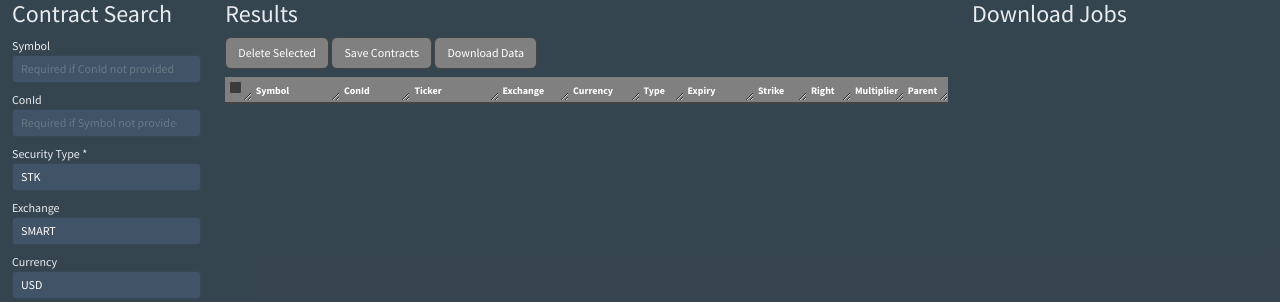
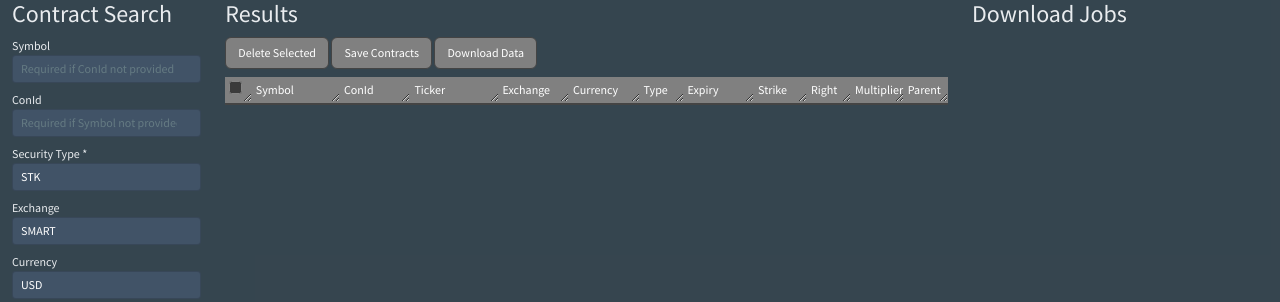
Before and after one commit to alacazar/ib-connect, a Flask app: page / in a window 1280 px wide. Shown: the top 302 px of the page. Run offline with Flask 3, Linux system fonts and the light colour scheme; lists and menus that the app fills with data are empty; some libraries are stand-ins or nearby versions.

Commit message:
Match grid header font size and weight to buttons (12px, normal)

```diff
--- a/ib_connect/gui/static/css/custom.css
+++ b/ib_connect/gui/static/css/custom.css
@@ -72,6 +72,8 @@ body {
 #resultsTable thead th {
   background: #808080 !important;
   color: #fff !important;
+  font-size: 12px !important;
+  font-weight: normal !important;
   border-bottom: 2px solid #444 !important;
   text-shadow: none !important;
   box-shadow: none !important;
```
